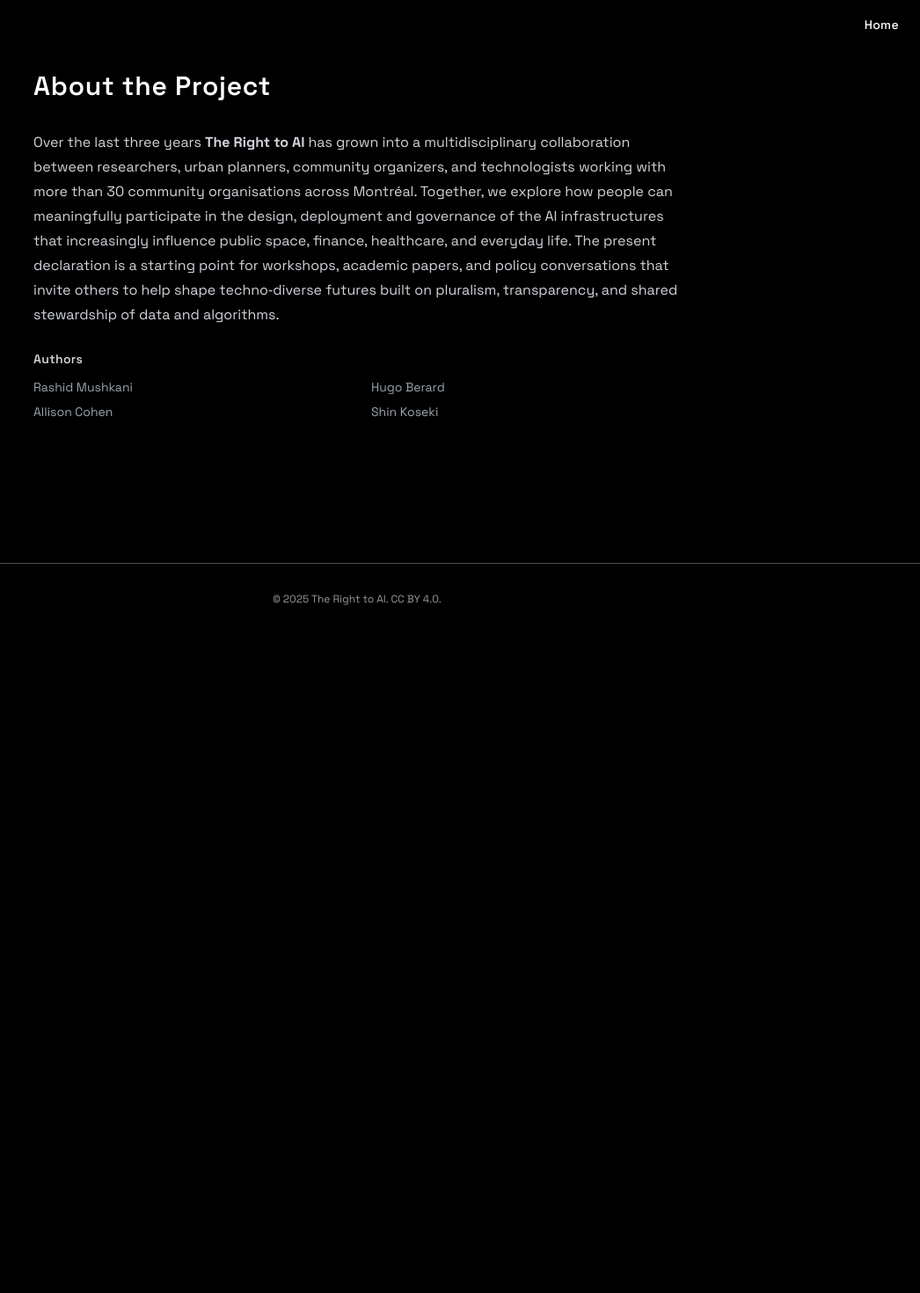
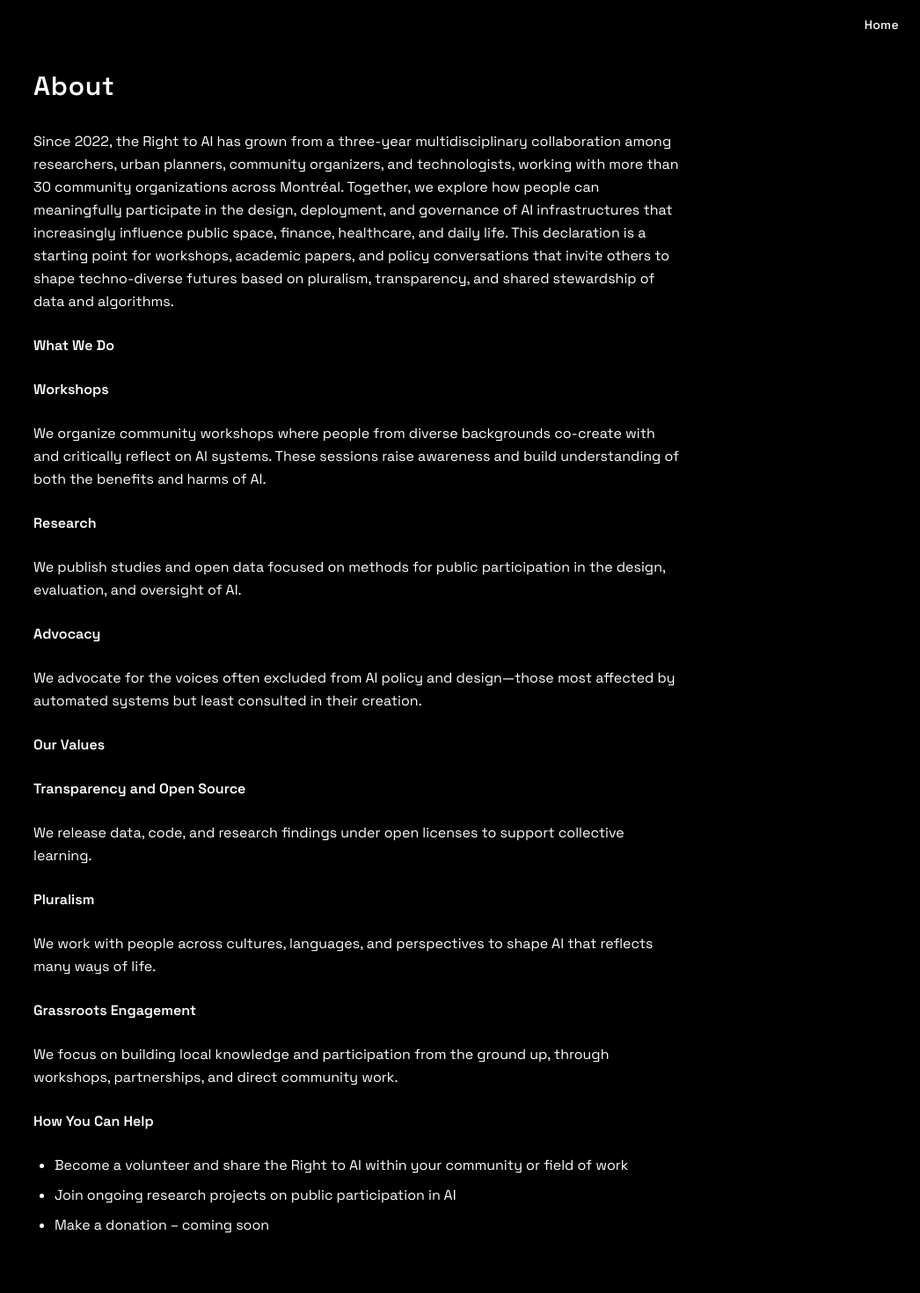
Before and after one commit to rsdmu/therighttoai, a Next.js app: page /about in a window 1280 px wide. Shown: the top 1470 px of the page at 88% size, without its empty margins (234-1280 px from the left). Before the commit the page ends 800 px from the top, so only its background shows below. Built offline with nearby package versions, Linux system fonts and the light colour scheme.

Commit message:
Update declaration text and add resources

```diff
--- a/app/about/page.tsx
+++ b/app/about/page.tsx
@@ -1,37 +1,50 @@
-
-
-import Section from "@/components/Section";
+import Section from '@/components/Section';
 
 export const metadata = {
-  title: "About – The Right to AI",
+  title: 'About – The Right to AI',
 };
 
 export default function AboutPage() {
   return (
-    <Section id="about" title="About the Project">
-      <p className="leading-7 text-gray-300 max-w-3xl">
-        Over the last three years <strong>The&nbsp;Right&nbsp;to&nbsp;AI</strong> has grown into a
-        multidisciplinary collaboration between researchers, urban planners, community organizers,
-        and technologists working with more than&nbsp;30 community organisations across
-        Montréal. Together, we explore how people can meaningfully participate in the design,
-        deployment&nbsp;and governance of the AI infrastructures that increasingly influence public
-        space, finance, healthcare, and everyday life. The present declaration is a starting point
-        for workshops, academic papers, and policy conversations that invite others to help shape
-        techno‑diverse futures built on pluralism, transparency, and shared stewardship of data and
-        algorithms.
+    <Section id="about" title="About">
+      <p>
+        Since 2022, the Right to AI has grown from a three-year multidisciplinary collaboration among researchers, urban planners, community organizers, and technologists, working with more than 30 community organizations across Montréal. Together, we explore how people can meaningfully participate in the design, deployment, and governance of AI infrastructures that increasingly influence public space, finance, healthcare, and daily life. This declaration is a starting point for workshops, academic papers, and policy conversations that invite others to shape techno-diverse futures based on pluralism, transparency, and shared stewardship of data and algorithms.
       </p>
 
-<div className="mt-10 text-sm leading-6 text-gray-400">
-  <h3 className="mb-2 font-semibold tracking-wide text-gray-300">Authors</h3>
-  <ul className="grid grid-cols-2 gap-x-8 gap-y-1">
-    <li>Rashid Mushkani</li>
-    <li>Hugo Berard</li>
-    <li>Allison Cohen</li>
-    <li>Shin Koseki</li>
-  </ul>
-</div>
+      <h3 className="mt-10 font-semibold">What We Do</h3>
+      <h4 className="mt-6 font-semibold">Workshops</h4>
+      <p>
+        We organize community workshops where people from diverse backgrounds co-create with and critically reflect on AI systems. These sessions raise awareness and build understanding of both the benefits and harms of AI.
+      </p>
+      <h4 className="mt-4 font-semibold">Research</h4>
+      <p>
+        We publish studies and open data focused on methods for public participation in the design, evaluation, and oversight of AI.
+      </p>
+      <h4 className="mt-4 font-semibold">Advocacy</h4>
+      <p>
+        We advocate for the voices often excluded from AI policy and design—those most affected by automated systems but least consulted in their creation.
+      </p>
 
+      <h3 className="mt-10 font-semibold">Our Values</h3>
+      <h4 className="mt-6 font-semibold">Transparency and Open Source</h4>
+      <p>
+        We release data, code, and research findings under open licenses to support collective learning.
+      </p>
+      <h4 className="mt-4 font-semibold">Pluralism</h4>
+      <p>
+        We work with people across cultures, languages, and perspectives to shape AI that reflects many ways of life.
+      </p>
+      <h4 className="mt-4 font-semibold">Grassroots Engagement</h4>
+      <p>
+        We focus on building local knowledge and participation from the ground up, through workshops, partnerships, and direct community work.
+      </p>
 
+      <h3 className="mt-10 font-semibold">How You Can Help</h3>
+      <ul className="mt-4 list-disc pl-6 space-y-2">
+        <li>Become a volunteer and share the Right to AI within your community or field of work</li>
+        <li>Join ongoing research projects on public participation in AI</li>
+        <li>Make a donation – coming soon</li>
+      </ul>
     </Section>
   );
 }
--- /dev/null
+++ b/app/book/page.tsx
@@ -0,0 +1,23 @@
+import Image from 'next/image';
+import Section from '@/components/Section';
+
+export const metadata = {
+  title: 'Book – The Right to AI',
+};
+
+export default function BookPage() {
+  return (
+    <Section id="book" title="Book">
+      <div className="flex flex-col items-center">
+        <Image
+          src="/book.png"
+          alt="Right to AI book cover"
+          width={400}
+          height={600}
+          className="mb-6 h-auto w-auto"
+        />
+        <p className="text-lg">Coming soon</p>
+      </div>
+    </Section>
+  );
+}
--- a/app/page.tsx
+++ b/app/page.tsx
@@ -19,15 +19,28 @@ export default function Home() {
 
       <Section id="declaration" title="Declaration of the Right to AI">
         <p>
-          We distilled the manifesto into a concise declaration that any person or organization can endorse. By signing,
-          you affirm that everyone—not just tech giants—has a stake in shaping AI that impacts daily life.
+          AI shapes daily life—healthcare, finance, education, urban spaces—and everyone should have a real voice in how these systems are built, used, and governed. The Right to AI affirms that decisions about AI cannot be left to a small group of experts or corporations. People and communities must help define priorities, share in the oversight of data and technology, and ensure that AI reflects democratic values, social justice, and collective benefit. This declaration is open for any person or organization to endorse. By signing, you affirm that everyone—not only tech giants—has a stake in shaping AI that impacts daily life. Please click on "Get involved" to add your voice.
         </p>
-        <a
-          href="/declaration.pdf"
-          className="inline-block rounded border border-foreground px-6 py-2 text-foreground"
-        >
-          Paper
-        </a>
+        <div className="mt-6 flex flex-wrap gap-4">
+          <a
+            href="/2501.17899v2.pdf"
+            className="inline-block rounded border border-foreground px-6 py-2 text-foreground"
+          >
+            Paper
+          </a>
+          <a
+            href="https://icml.cc/virtual/2025/poster/40155"
+            className="inline-block rounded border border-foreground px-6 py-2 text-foreground"
+          >
+            5MINTalk
+          </a>
+          <a
+            href="/book"
+            className="inline-block rounded border border-foreground px-6 py-2 text-foreground"
+          >
+            Book
+          </a>
+        </div>
 
         <div className="mt-6 grid grid-cols-2 md:grid-cols-3 gap-y-1 text-xs text-gray-400">
           <span>Rashid Mushkani</span>
```
